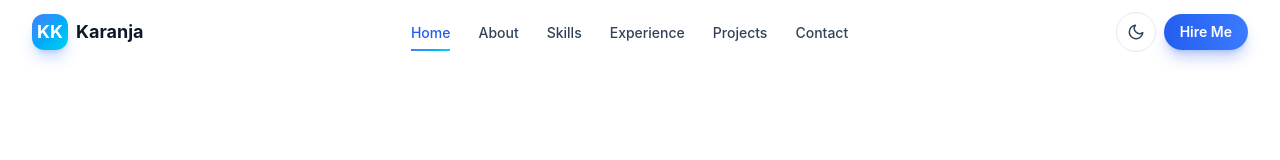
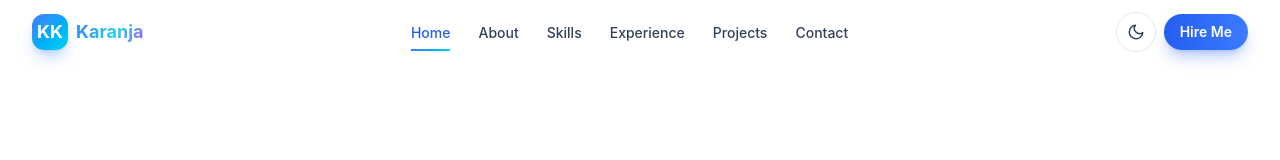
Before and after one commit to KaranjaK/Portfolio, a React (Vite) app: page / in a window 1280 px wide. Shown: the top 160 px of the page. Built offline with nearby package versions, Linux system fonts and the light colour scheme.

Commit message:
It will style the gradient text, custom scrollbar and media

```diff
--- a/src/index.css
+++ b/src/index.css
@@ -114,3 +114,38 @@ body {
   opacity: 1;
   transform: translateY(0);
 }
+
+/* Gradient text */
+.text-gradient {
+  background: linear-gradient(120deg, #3b7bff, #22d3ee 60%, #a855f7);
+  -webkit-background-clip: text;
+  background-clip: text;
+  color: transparent;
+}
+
+/* Animated grid background */
+.bg-grid {
+  background-image:
+    linear-gradient(to right, rgba(100,116,139,0.12) 1px, transparent 1px),
+    linear-gradient(to bottom, rgba(100,116,139,0.12) 1px, transparent 1px);
+  background-size: 44px 44px;
+  mask-image: radial-gradient(ellipse at center, black 40%, transparent 75%);
+}
+
+/* Custom scrollbar */
+::-webkit-scrollbar { width: 10px; height: 10px; }
+::-webkit-scrollbar-track { background: transparent; }
+::-webkit-scrollbar-thumb {
+  background: linear-gradient(180deg, #3b7bff, #22d3ee);
+  border-radius: 6px;
+}
+
+@media (prefers-reduced-motion: reduce) {
+  *, *::before, *::after {
+    animation-duration: 0.01ms !important;
+    animation-iteration-count: 1 !important;
+    transition-duration: 0.01ms !important;
+    scroll-behavior: auto !important;
+  }
+  .reveal { opacity: 1; transform: none; }
+}
```
